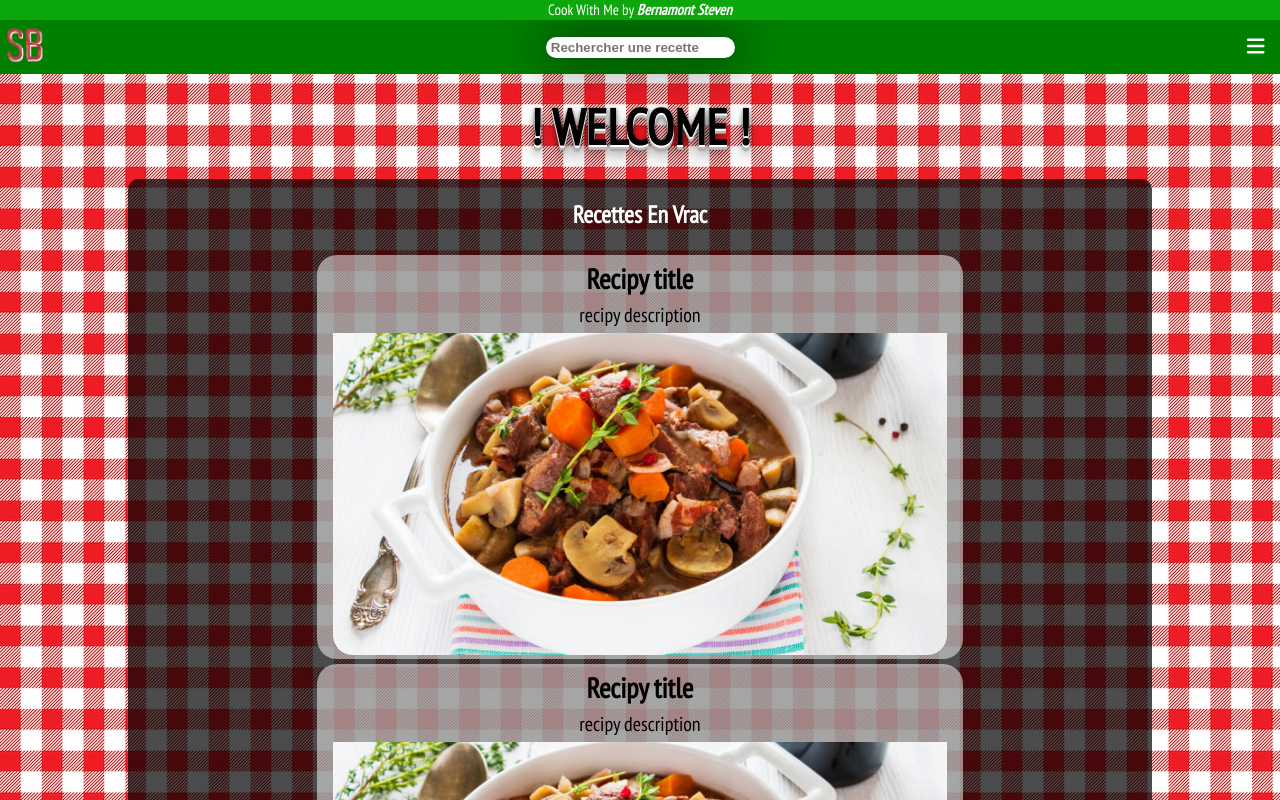
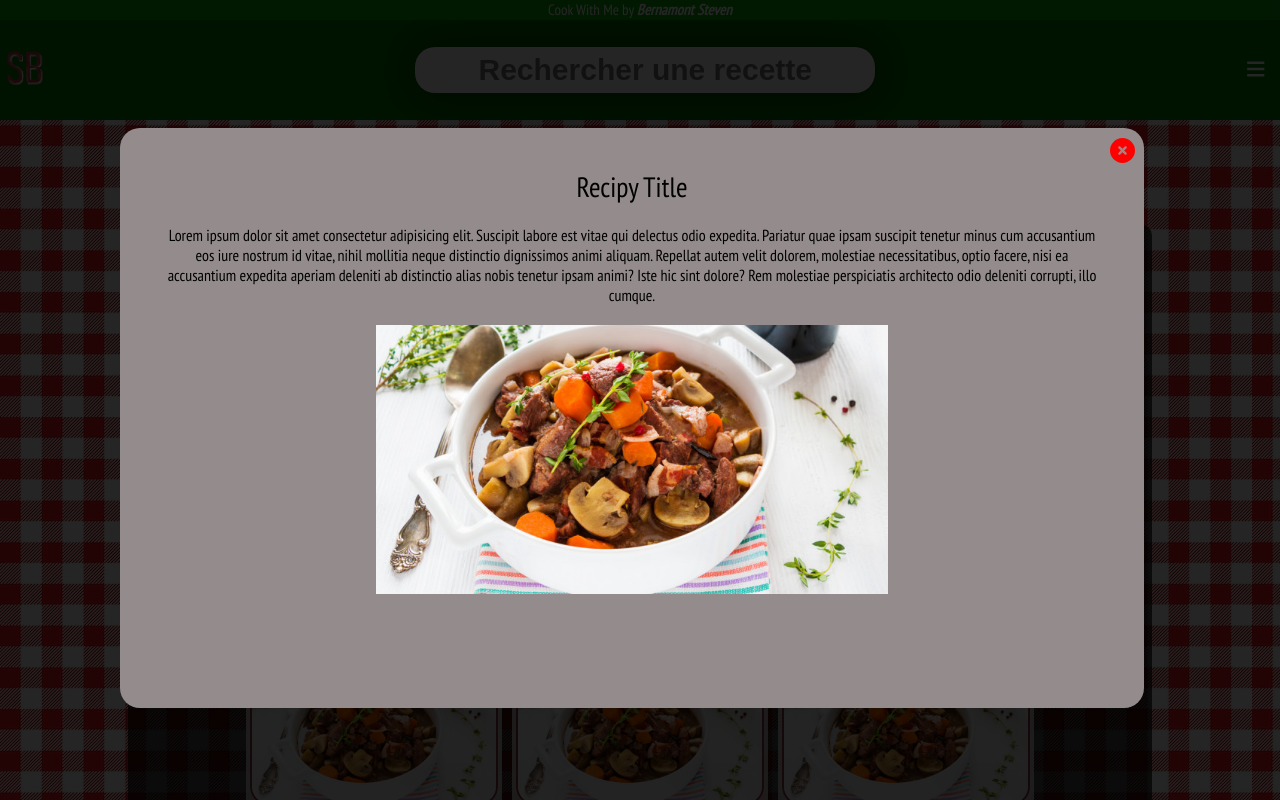
Before and after one commit to Azciop/Kumanri_recipy_website, a Vue app in the folder kumanri-recipy/: page / in a window 1280 px wide. Shown: the top 800 px of the page. Built offline with nearby package versions, Linux system fonts and the light colour scheme.

Commit message:
jeudi 2909 final push

```diff
--- a/kumanri-recipy/src/App.vue
+++ b/kumanri-recipy/src/App.vue
@@ -6,15 +6,13 @@
 
 <script>
   import mainPage from './components/mainPage.vue';
-  import singleRecipy from './components/singleRecipy.vue';
   import pageNotFound from './components/notFound.vue';
 
 export default {
   name: 'App',
   components: {
     mainPage,
-    singleRecipy,
-    pageNotFound
+    pageNotFound,
   }
 }
 </script>
--- a/kumanri-recipy/src/components/mainPage.vue
+++ b/kumanri-recipy/src/components/mainPage.vue
@@ -14,8 +14,6 @@
     </button>
     <div class="dropdown-content">
       <a href="./">Acceuil</a>
-      <a href="#">Link 2</a>
-      <a href="#">Link 3</a>
     </div>
   </div>
 </div>
@@ -31,19 +29,41 @@
             <h3>Recipy title</h3>
             <p>recipy description</p>
             <img class="recipy-img" src="../assets/recipy-img-test.jpeg" alt="">
+           <button class="btn btn-recipy" @click="showModal = true">Voir la recette</button>
           </div>
           <div class="recipy-unity">
             <h3>Recipy title</h3>
             <p>recipy description</p>
             <img class="recipy-img" src="../assets/recipy-img-test.jpeg" alt="">
+           <button class="btn btn-recipy" @click="showModal = true">Voir la recette</button>
           </div>
           <div class="recipy-unity">
             <h3>Recipy title</h3>
             <p>recipy description</p>
             <img class="recipy-img" src="../assets/recipy-img-test.jpeg" alt="">
+           <button class="btn btn-recipy" @click="showModal = true">Voir la recette</button>
+          </div>
+          <div class="recipy-unity">
+            <h3>Recipy title</h3>
+            <p>recipy description</p>
+            <img class="recipy-img" src="../assets/recipy-img-test.jpeg" alt="">
+           <button class="btn btn-recipy" @click="showModal = true">Voir la recette</button>
+          </div>
+          <div class="recipy-unity">
+            <h3>Recipy title</h3>
+            <p>recipy description</p>
+            <img class="recipy-img" src="../assets/recipy-img-test.jpeg" alt="">
+           <button class="btn btn-recipy" @click="showModal = true">Voir la recette</button>
+          </div>
+          <div class="recipy-unity">
+            <h3>Recipy title</h3>
+            <p>recipy description</p>
+            <img class="recipy-img" src="../assets/recipy-img-test.jpeg" alt="">
+           <button class="btn btn-recipy" @click="showModal = true">Voir la recette</button>
           </div>
         </div>
       </section>
+      <selectedRecipyModal @close-modal="showModal = false" />
     </main>
     <footer>
       <p>Bernamont Steven 2022 © </p>
@@ -52,11 +72,14 @@
 </template>
 
 <script>
+import selectedRecipyModal from './selectedRecipyModal.vue'
+
 export default {
+  components: { selectedRecipyModal },
   name: "mainPage",
   data() {
     return {
-
+      showModal: false,
     }
   }
 }
@@ -145,7 +168,15 @@ nav {
 .dropdown:hover .dropdown-content {
   display: block;
 }
+.search-wrapper {
+  max-width: 450px;
+  width: 50%;
+  min-width: 200px;
+
+}
 .input-search {
+  text-align: center;
+  width: 100%;
   border-radius: 20px;
   border:none;
   font-weight: bold;
@@ -155,6 +186,10 @@ box-shadow: 1px 1px 50px 9px rgba(0,0,0,0.45);
 }
 .input-search:focus {
  outline: none;
+ text-align: left;
+}
+.input-search:focus::placeholder {
+  color: transparent;
 }
 main {
   text-align: center;
@@ -186,18 +221,25 @@ main h1 {
   opacity: 1  !important;
   text-transform: capitalize;
   text-align: center;
+  margin: 20px 0 0 0;
 }
 .recipy-unity {
   width: 95%;
-  background-color: rgba(255, 255, 255, 0.5);
-  margin: 5px 0 0 0;
+  background-color: rgba(255, 255, 255, 0.7);
+  margin: 12px 0;
   border-radius: 20px;
+  height: auto;
+
 }
 .recipy-unity h3 {
-  margin: 0;
-  padding: 5px 0 0 0;
+  margin: 10px;
+  padding:0 0 0 0;
   color: black;
   font-size: 28px;
+  border-top: black 2px dashed;
+  border-left: black 10px solid;
+  border-right: black 10px solid;
+  border-radius: 20px 20px 10px 10px;
 }
 .recipy-unity p {
   margin: 0;
@@ -208,8 +250,20 @@ main h1 {
   width: 95%;
   height: 100%;
   object-fit: cover;
-  padding: 5px 0 0 0;
+  padding: 0;
   border-radius: 0 0 20px 20px;
+  margin: 5px 0 5px 0;
+  border: 2px solid rgb(139, 57, 57);
+}
+.btn-recipy {
+  margin: 0 0 10px 0;
+  border: none;
+  padding: 5px 28px;
+  border-radius: 18px;
+  border-bottom: black 3px solid;
+}
+.btn-recipy:hover {
+  border: 0;
 }
 footer {
   text-align: center;
@@ -229,4 +283,24 @@ footer p {
   font-size: 20px;
   width: 100%;
 }
+
+@media all and (min-width: 1024px) {
+  .nav-content {
+    height: 100px;
+  }
+  .bulk-list {
+    flex-direction: row;
+    flex-wrap: wrap;
+    justify-content: center;
+    align-items: center;
+  }
+  .recipy-unity {
+    width: 25%;
+    margin: 10px 5px;
+  }
+  .input-search {
+    height: 40px;
+    font-size: 30px;
+  }
+}
 </style>
--- a/kumanri-recipy/src/components/notFound.vue
+++ b/kumanri-recipy/src/components/notFound.vue
@@ -1,4 +1,18 @@
 <template>
+  <div>
+    <header>
+      <div class="banniere">Cook With Me by <i><b>Bernamont Steven</b></i></div>
+      <nav>
+        <div class="nav-content">
+          <a href="./"><img class="header-logo" src="../assets/logo-website.png" alt="logo du site" /></a>
+        </div>
+      </nav>
+    </header>
+    <main>
+      <h1>EROR 404 ! PAGE NOT FOUND</h1>
+      <a href="./"><h2>Click <span style="color: blue; font-size: 50px;">> HERE 	&lt;</span> to go back to the main page</h2></a>
+    </main>
+  </div>
 
 </template>
 
@@ -13,6 +27,82 @@
 }
 </script>
 
-<style>
-
+<style scoped>
+main h1 {
+  font-size: 60px;
+  -webkit-animation: heartbeat 5s ease-in-out infinite both;
+	        animation: heartbeat 5s ease-in-out infinite both;
+}
+@-webkit-keyframes heartbeat {
+  from {
+    -webkit-transform: scale(1);
+            transform: scale(1);
+    -webkit-transform-origin: center center;
+            transform-origin: center center;
+    -webkit-animation-timing-function: ease-out;
+            animation-timing-function: ease-out;
+  }
+  10% {
+    -webkit-transform: scale(0.91);
+            transform: scale(0.91);
+    -webkit-animation-timing-function: ease-in;
+            animation-timing-function: ease-in;
+  }
+  17% {
+    -webkit-transform: scale(0.98);
+            transform: scale(0.98);
+    -webkit-animation-timing-function: ease-out;
+            animation-timing-function: ease-out;
+  }
+  33% {
+    -webkit-transform: scale(0.87);
+            transform: scale(0.87);
+    -webkit-animation-timing-function: ease-in;
+            animation-timing-function: ease-in;
+  }
+  45% {
+    -webkit-transform: scale(1);
+            transform: scale(1);
+    -webkit-animation-timing-function: ease-out;
+            animation-timing-function: ease-out;
+  }
+}
+@keyframes heartbeat {
+  from {
+    -webkit-transform: scale(1);
+            transform: scale(1);
+    -webkit-transform-origin: center center;
+            transform-origin: center center;
+    -webkit-animation-timing-function: ease-out;
+            animation-timing-function: ease-out;
+  }
+  10% {
+    -webkit-transform: scale(0.91);
+            transform: scale(0.91);
+    -webkit-animation-timing-function: ease-in;
+            animation-timing-function: ease-in;
+  }
+  17% {
+    -webkit-transform: scale(0.98);
+            transform: scale(0.98);
+    -webkit-animation-timing-function: ease-out;
+            animation-timing-function: ease-out;
+  }
+  33% {
+    -webkit-transform: scale(0.87);
+            transform: scale(0.87);
+    -webkit-animation-timing-function: ease-in;
+            animation-timing-function: ease-in;
+  }
+  45% {
+    -webkit-transform: scale(1);
+            transform: scale(1);
+    -webkit-animation-timing-function: ease-out;
+            animation-timing-function: ease-out;
+  }
+}
+a {
+  text-decoration: none;
+  color: black;
+}
 </style>
--- /dev/null
+++ b/kumanri-recipy/src/components/selectedRecipyModal.vue
@@ -0,0 +1,88 @@
+<template>
+    <div class="modal-overlay" @click="$emit('close-modal')">
+        <div class="modal">
+            <h6>Recipy Title</h6>
+            <p>Lorem ipsum dolor sit amet consectetur adipisicing elit. Suscipit labore est vitae qui delectus odio
+                expedita. Pariatur quae ipsam suscipit tenetur minus cum accusantium eos iure nostrum id vitae, nihil
+                mollitia neque distinctio dignissimos animi aliquam. Repellat autem velit dolorem, molestiae
+                necessitatibus, optio facere, nisi ea accusantium expedita aperiam deleniti ab distinctio alias nobis
+                tenetur ipsam animi? Iste hic sint dolore? Rem molestiae perspiciatis architecto odio deleniti corrupti,
+                illo cumque.</p>
+            <img src="../assets/recipy-img-test.jpeg" alt="">
+        </div>
+        <div class="close" @click="$emit('close-modal')">
+            <font-awesome-icon class="close-img" icon="fa-solid fa-circle-xmark" />
+        </div>
+    </div>
+</template>
+
+<script>
+export default {
+}
+</script>
+
+<style>
+.modal-overlay {
+    position: fixed;
+    top: 0;
+    bottom: 0;
+    left: 0;
+    right: 0;
+    display: flex;
+    justify-content: center;
+    background-color: #000000da;
+}
+
+.modal {
+    position: relative;
+    text-align: center;
+    background-color: rgb(148, 140, 140);
+    height: auto;
+    max-height: 500px;
+    width: 80%;
+    margin-top: 10%;
+    padding: 40px 0;
+    border-radius: 20px;
+}
+
+.close {
+    position: relative;
+    margin: 10% 0 0 16px;
+    cursor: pointer;
+}
+
+.close-img {
+    position: absolute;
+    font-size: 25px;
+    color: red;
+    top: 10px;
+    right: 25px;
+}
+
+h6 {
+    font-weight: 500;
+    font-size: 28px;
+    margin: 0;
+}
+
+p {
+    font-size: 16px;
+    margin: 20px 40px;
+}
+
+img {
+    width: 50%;
+    height: auto;
+    object-fit: cover;
+}
+
+.btn-modal {
+    background-color: #ac003e;
+    width: 150px;
+    height: 40px;
+    color: white;
+    font-size: 14px;
+    border-radius: 16px;
+    margin-top: 10px;
+}
+</style>
--- a/kumanri-recipy/src/components/singleRecipy.vue
+++ /dev/null
@@ -1,18 +0,0 @@
-<template>
-
-</template>
-
-<script>
-    export default {
-  name: "singleRecipy",
-  data() {
-    return {
-
-    }
-  }
-}
-</script>
-
-<style>
-
-</style>
--- a/kumanri-recipy/src/main.js
+++ b/kumanri-recipy/src/main.js
@@ -9,9 +9,9 @@ import { library } from '@fortawesome/fontawesome-svg-core'
 import { FontAwesomeIcon } from '@fortawesome/vue-fontawesome'
 
 /* import specific icons */
-import { faBars, faMagnifyingGlass } from '@fortawesome/free-solid-svg-icons'
+import { faBars, faMagnifyingGlass, faCircleXmark } from '@fortawesome/free-solid-svg-icons'
 /* add icons to the library */
-library.add(faBars, faMagnifyingGlass)
+library.add(faBars, faMagnifyingGlass, faCircleXmark)
 
 const app = createApp(App);
 app.component('font-awesome-icon', FontAwesomeIcon)
--- a/kumanri-recipy/src/router.js
+++ b/kumanri-recipy/src/router.js
@@ -1,6 +1,5 @@
 import { createRouter, createWebHistory } from "vue-router";
 import mainPage from './components/mainPage.vue';
-import singleRecipy from './components/singleRecipy.vue';
 import pageNotFound from './components/notFound.vue';
 
 const routes = [
@@ -11,10 +10,6 @@ const routes = [
     {
         path: '/',
         component: mainPage,
-    },
-    {
-        path: '/recette',
-        component: singleRecipy,
     },
     {
         path: "/:catchAll(.*)",
```
